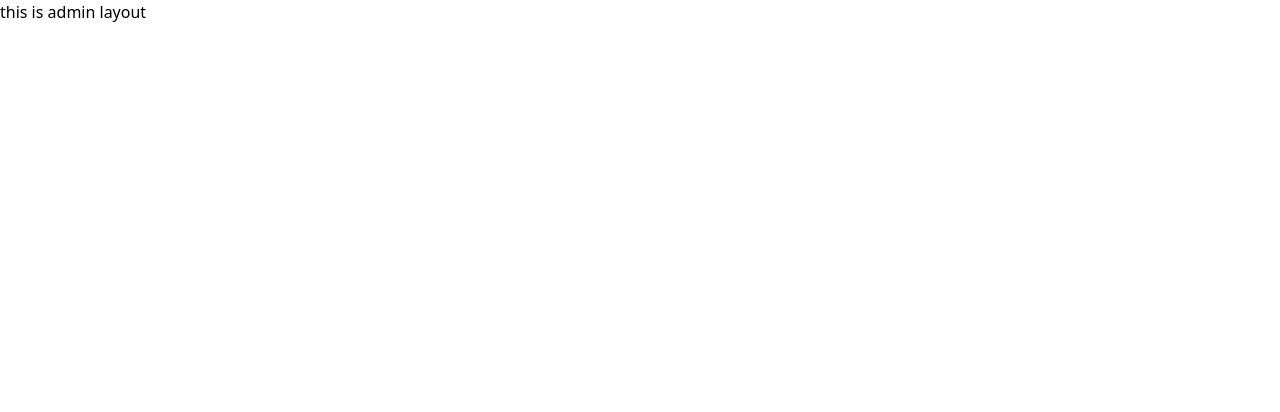
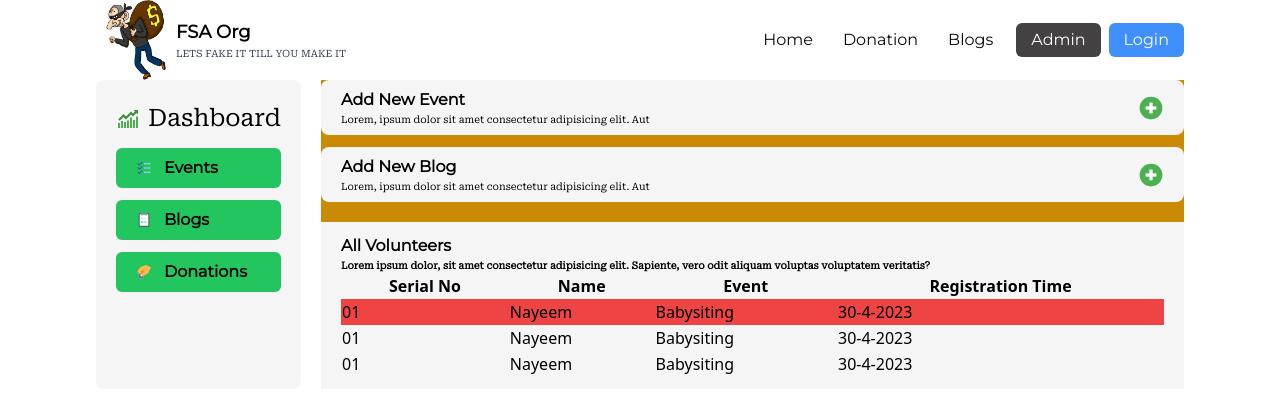
Before and after one commit to Jacob3251/FSA-Org-Frontend, a React (Create React App) app: page /admin in a window 1280 px wide. Shown: the top 412 px of the page. Built offline with nearby package versions, Linux system fonts and the light colour scheme; no server answers.

Commit message:
making admin panel table

```diff
--- a/src/pages/Layouts/AdminLayout.js
+++ b/src/pages/Layouts/AdminLayout.js
@@ -1,7 +1,110 @@
 import React from "react";
+import Navbar from "../Shared/Navbar/Navbar";
+import {
+  FcBullish,
+  FcDonate,
+  FcPlus,
+  FcSurvey,
+  FcTodoList,
+} from "react-icons/fc";
+const AdminLayout = () => {
+  return (
+    <div>
+      {/* Navbar */}
+      <div>
+        <Navbar></Navbar>
+      </div>
+      <div className="flex w-[85%]  mx-auto space-x-5">
+        {/* Controller Panel */}
+        <div className="bg-[#f5f5f5] flex flex-col space-y-3 px-5 py-5 rounded-lg">
+          <h3 className="flex font-Robo text-[24px] justify-center items-center space-x-2">
+            <FcBullish /> <span>Dashboard</span>
+          </h3>
+          <button className="font-Mono text-[16px] font-bold bg-green-500 px-5 py-2 rounded-md flex items-center space-x-3">
+            <FcTodoList />
+            <span>Events</span>
+          </button>
+          <button className="font-Mono text-[16px] font-bold bg-green-500 px-5 py-2 rounded-md flex items-center space-x-3">
+            <FcSurvey />
+            <span>Blogs</span>
+          </button>
 
-const AdminLayout = () => {
-  return <div>this is admin layout</div>;
+          <button className="font-Mono text-[16px] font-bold bg-green-500 px-5 py-2 rounded-md flex items-center space-x-3">
+            <FcDonate /> <span>Donations</span>
+          </button>
+        </div>
+        {/* View Panel */}
+        <div className="bg-yellow-600 w-full">
+          {/* New Event Add */}
+          <div className="flex px-5 py-2 justify-between items-center bg-[#f5f5f5] w-full rounded-lg mb-3">
+            <div>
+              <h3 className="font-Mono text-[16px] font-bold">Add New Event</h3>
+              <p className="font-Robo text-[10px]">
+                Lorem, ipsum dolor sit amet consectetur adipisicing elit. Aut
+              </p>
+            </div>
+            <button className="text-[26px] hover:scale-110 duration-150">
+              <FcPlus />
+            </button>
+          </div>
+          {/* New Blogs Add */}
+          <div className="flex px-5 py-2 justify-between items-center bg-[#f5f5f5] w-full rounded-lg mb-5">
+            <div>
+              <h3 className="font-Mono text-[16px] font-bold">Add New Blog</h3>
+              <p className="font-Robo text-[10px]">
+                Lorem, ipsum dolor sit amet consectetur adipisicing elit. Aut
+              </p>
+            </div>
+            <button className="text-[26px] hover:scale-110 duration-150">
+              <FcPlus />
+            </button>
+          </div>
+
+          {/* All Volunteers manage*/}
+          <div className="bg-[#f5f5f5] px-5 py-3">
+            <h3 className="text-[16px] font-Mono font-bold ">All Volunteers</h3>
+            <p className="text-[10px] font-Robo font-semibold">
+              Lorem ipsum dolor, sit amet consectetur adipisicing elit.
+              Sapiente, vero odit aliquam voluptas voluptatem veritatis?
+            </p>
+            {/* data table below */}
+            <div>
+              <table className="table-auto w-full">
+                <thead>
+                  <tr>
+                    <th>Serial No</th>
+                    <th>Name</th>
+                    <th>Event</th>
+                    <th>Registration Time</th>
+                  </tr>
+                </thead>
+                <tbody className="">
+                  <tr className="bg-red-500">
+                    <td>01</td>
+                    <td>Nayeem</td>
+                    <td>Babysiting</td>
+                    <td>30-4-2023</td>
+                  </tr>
+                  <tr>
+                    <td>01</td>
+                    <td>Nayeem</td>
+                    <td>Babysiting</td>
+                    <td>30-4-2023</td>
+                  </tr>
+                  <tr>
+                    <td>01</td>
+                    <td>Nayeem</td>
+                    <td>Babysiting</td>
+                    <td>30-4-2023</td>
+                  </tr>
+                </tbody>
+              </table>
+            </div>
+          </div>
+        </div>
+      </div>
+    </div>
+  );
 };
 
 export default AdminLayout;
```
